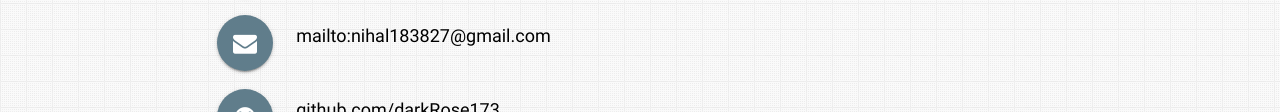
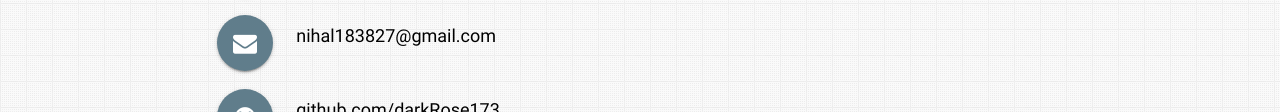
Before and after one commit to darkRose173/darkRose173.github.io, a plain HTML site: page index.html in a window 1280 px wide. Shown: the part 4339-4451 px from the top of the page. Drawn offline with nearby package versions, Linux system fonts and the light colour scheme.

Commit message:
Update index.html

```diff
--- a/index.html
+++ b/index.html
@@ -604,10 +604,10 @@
               aria-label="Call Nihal">+12265052013</a></a>
         </p>
         <p>
-          <a aria-label="Email Nihal" href="mailto:nihal183827@gmail.com" target="_blank" data-position="top"
+          <a aria-label="Email Nihal" href="nihal183827@gmail.com" target="_blank" data-position="top"
             data-tooltip="Email Nihal" class="btn-floating btn-large waves-effect waves-light blue-grey tooltipped"><i
-              class="fa fa-envelope"></i><a aria-label="Email Nihal" href="mailto:nihal183827@gmail.com"
-              class="hoverline">mailto:nihal183827@gmail.com</a></a>
+              class="fa fa-envelope"></i><a aria-label="Email Nihal" href="nihal183827@gmail.com"
+              class="hoverline">nihal183827@gmail.com</a></a>
         </p>
         <p>
           <a aria-label="View Nihal on GitHub" href="http://github.com/darkRose173" target="_blank"
```
